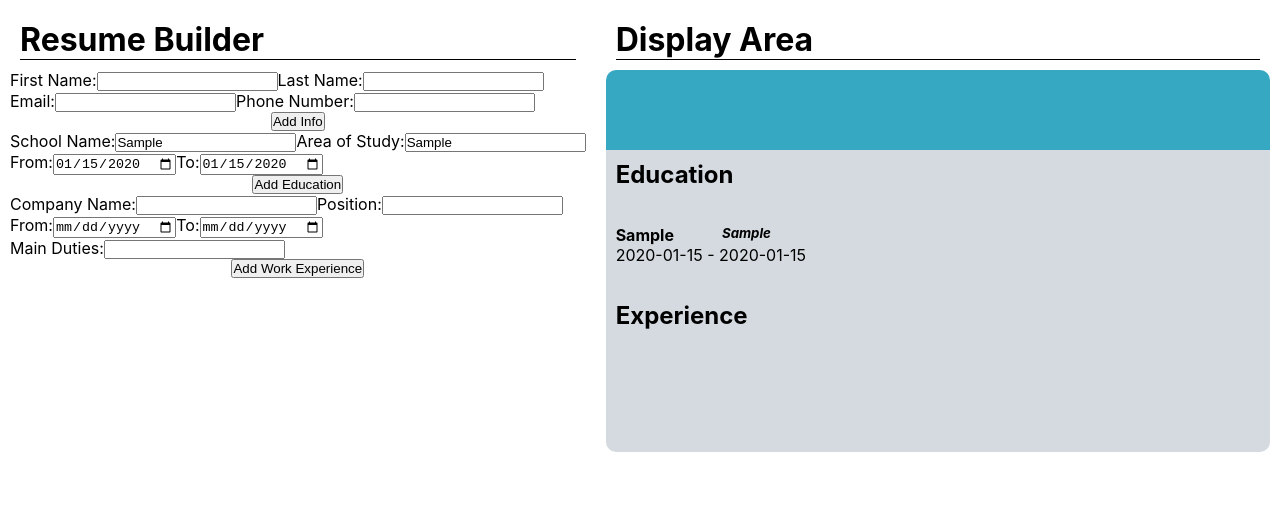
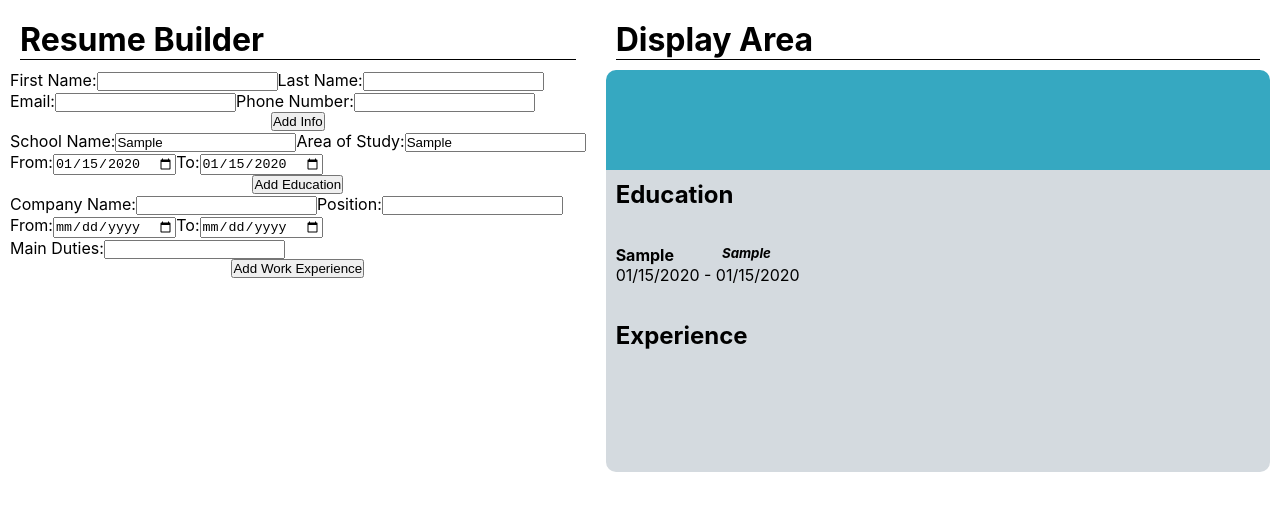
Before and after one commit to duncan-io/cv-application, a React (Create React App) app: page / in a window 1280 px wide. Both pictures are taken after typing "Sample", "Sample", "2020-01-15", "2020-01-15" into the empty fields and a click on the button "Add Education". Shown: the top 510 px of the page. Built offline with nearby package versions, Linux system fonts and the light colour scheme.

Commit message:
Formatting changes for education info and general display

```diff
--- a/package.json
+++ b/package.json
@@ -6,6 +6,7 @@
     "@testing-library/jest-dom": "^5.16.5",
     "@testing-library/react": "^13.4.0",
     "@testing-library/user-event": "^13.5.0",
+    "date-fns": "^2.29.3",
     "react": "^18.2.0",
     "react-dom": "^18.2.0",
     "react-scripts": "5.0.1",
--- a/src/components/EducationDisplay.js
+++ b/src/components/EducationDisplay.js
@@ -1,4 +1,5 @@
 import React from "react";
+import format from "date-fns/format";
 
 const EducationDisplay = (props) => {
   const { education } = props;
@@ -14,7 +15,7 @@ const EducationDisplay = (props) => {
                 <h5><em>{item.areaOfStudy}</em></h5>
               </div>
               <div className="dateDisplay">
-                <p>{item.dateStarted} - {item.dateEnded}</p>
+                <p>{format(new Date(item.dateStarted), 'MM/dd/yyyy')} - {format(new Date(item.dateEnded), 'MM/dd/yyyy')}</p>
               </div>
             </div>
           );
--- a/src/styles/App.css
+++ b/src/styles/App.css
@@ -44,7 +44,9 @@
   min-height: 5rem;
   background-color: #36A8C1;
   border-top-right-radius: 10px;
-  border-top-left-radius: 10px
+  border-top-left-radius: 10px;
+  padding: 10px;
+  color: white;
 }
 
 .hardSkills{
@@ -68,7 +70,7 @@
 .additionalInfo{
   display: flex;
   align-items: space-around;
-  justify-content: space-around;
+  justify-content: left;
   gap: 15px;
 }
 
```
Also changed, not shown: 1 other file (tests, documents, lock files or other folders).
